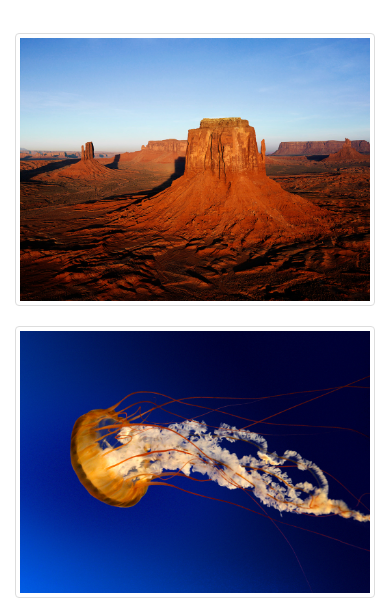
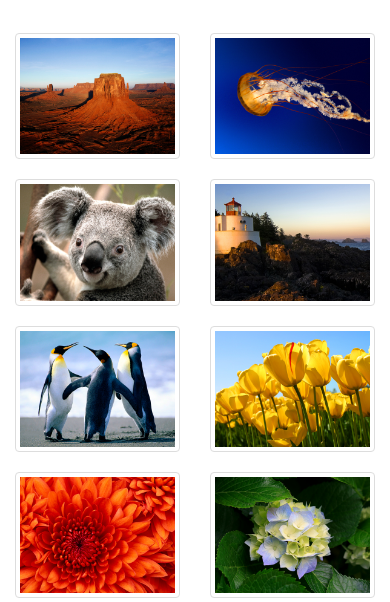
Before and after one commit to Flavio-Roberto/Fotografia, a plain HTML site: page index.html in a window 390 px wide. Shown: the part 242-844 px from the top of the page. Drawn offline with nearby package versions, Linux system fonts and the light colour scheme.

Commit message:
Atualizado

```diff
--- a/index.html
+++ b/index.html
@@ -162,22 +162,22 @@
             <h1>Paisagens</h1>
             <hr class="linha">
             <div class="row">
-              <div class="col-sm-6 col-md-3">
+              <div class="col-xs-6 col-sm-6 col-md-3">
                 <div class="thumbnail">
                   <a data-toggle="modal" data-target="#myModal2"><img src="img/Desert.jpg" alt="..."></a>
                 </div>
               </div>
-              <div class="col-sm-6 col-md-3">
+              <div class="col-xs-6 col-sm-6 col-md-3">
                 <div class="thumbnail">
                   <a data-toggle="modal" data-target="#myModal3"><img src="img/img_2.jpg" alt="..."></a>
                 </div>
               </div>
-              <div class="col-sm-6 col-md-3">
+              <div class="col-xs-6 col-sm-6 col-md-3">
                 <div class="thumbnail">
                   <a data-toggle="modal" data-target="#myModal4"><img src="img/img_3.jpg" alt="..."></a>
                 </div>
               </div>
-              <div class="col-sm-6 col-md-3">
+              <div class="col-xs-6 col-sm-6 col-md-3">
                 <div class="thumbnail">
                   <a data-toggle="modal" data-target="#myModal5"><img src="img/img_4.jpg" alt="..."></a>
                 </div>
@@ -185,22 +185,22 @@
             </div>
 
             <div class="row">
-              <div class="col-sm-6 col-md-3">
+              <div class="col-xs-6 col-sm-6 col-md-3">
                 <div class="thumbnail">
                   <a data-toggle="modal" data-target="#myModal6"><img src="img/img_5.jpg" alt="..."></a>
                 </div>
               </div>
-              <div class="col-sm-6 col-md-3">
+              <div class="col-xs-6 col-sm-6 col-md-3">
                 <div class="thumbnail">
                   <a data-toggle="modal" data-target="#myModal7"><img src="img/img_6.jpg" alt="..."></a>
                 </div>
               </div>
-              <div class="col-sm-6 col-md-3">
+              <div class="col-xs-6 col-sm-6 col-md-3">
                 <div class="thumbnail">
                   <a data-toggle="modal" data-target="#myModal8"><img src="img/img_7.jpg" alt="..."></a>
                 </div>
               </div>
-              <div class="col-sm-6 col-md-3">
+              <div class="col-xs-6 col-sm-6 col-md-3">
                 <div class="thumbnail">
                   <a data-toggle="modal" data-target="#myModal9"><img src="img/img_8.jpg" alt="..."></a>
                 </div>
```
